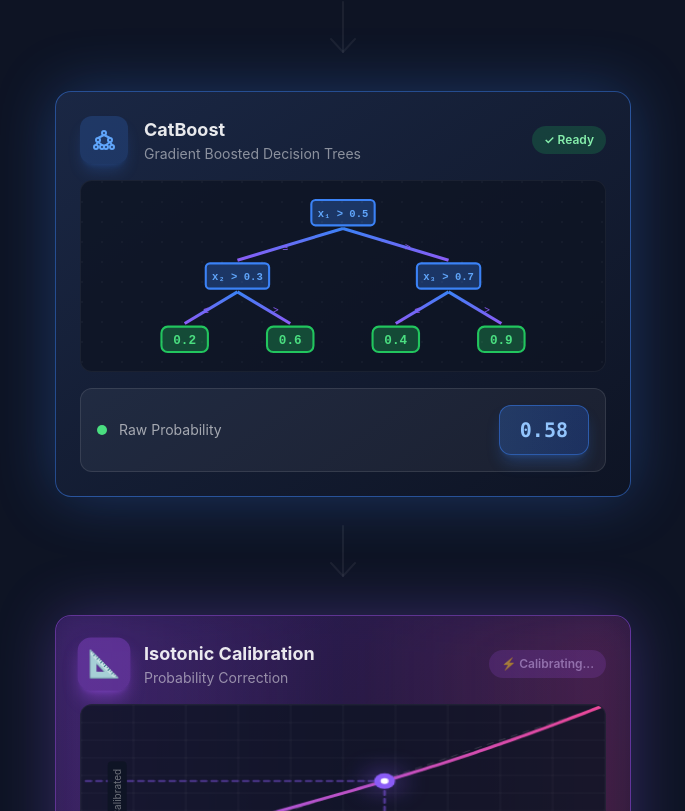
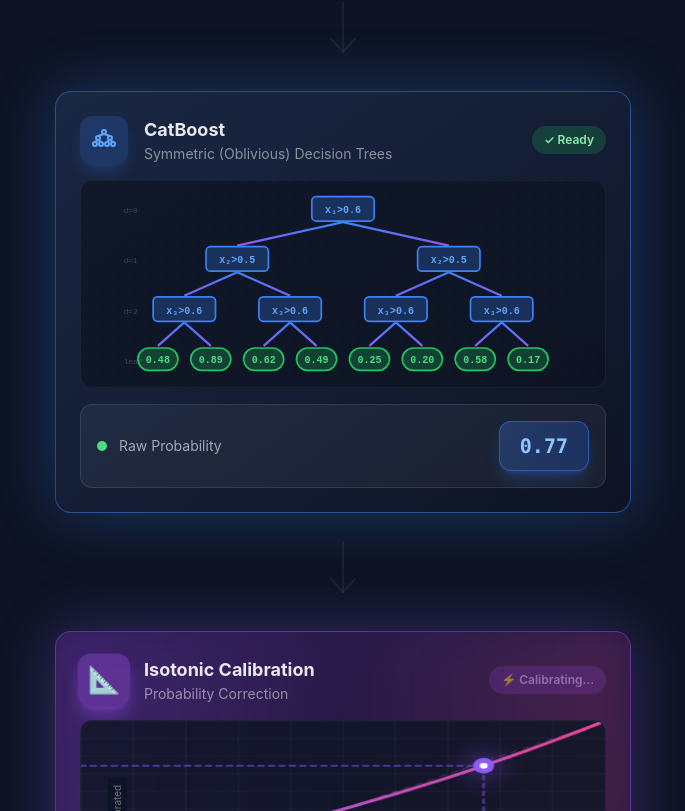
Before and after one commit to ag-algolab/ag-algolab.github.io, a React (Vite) app: page /#/fraud-risk-scoring in a window 1280 px wide. Shown: the part 969-1780 px from the top of the page, without its empty margins (297-982 px from the left). Built offline with nearby package versions, Linux system fonts and the light colour scheme.

Commit message:
Integrate tree values into CatBoost visualizer
Added state for tree values and updated visualizer components to use these values.

```diff
--- a/src/pages/FraudRiskScoring.jsx
+++ b/src/pages/FraudRiskScoring.jsx
@@ -6,11 +6,25 @@ function AnimatedPipeline() {
   const [calibratedProba, setCalibratedProba] = useState(0.68);
   const [activeStep, setActiveStep] = useState(0);
   const [isTransferring, setIsTransferring] = useState(0);
+  const [treeValues, setTreeValues] = useState({
+    thresholds: [0.5, 0.3, 0.3, 0.7, 0.7],
+    leaves: [0.12, 0.34, 0.28, 0.45, 0.52, 0.67, 0.71, 0.89]
+  });
 
   useEffect(() => {
     const runCycle = () => {
       const newRaw = Math.random() * 0.5 + 0.35;
       const newCalibrated = Math.min(0.95, Math.max(0.08, newRaw * (0.85 + Math.random() * 0.25)));
+
+      // Generate new tree values
+      const newThresholds = [
+        (Math.random() * 0.4 + 0.3).toFixed(1),
+        (Math.random() * 0.3 + 0.2).toFixed(1),
+        (Math.random() * 0.3 + 0.2).toFixed(1),
+        (Math.random() * 0.3 + 0.5).toFixed(1),
+        (Math.random() * 0.3 + 0.5).toFixed(1),
+      ];
+      const newLeaves = Array(8).fill(0).map(() => (Math.random() * 0.85 + 0.05).toFixed(2));
 
       setActiveStep(0);
       setIsTransferring(0);
@@ -21,6 +35,10 @@ function AnimatedPipeline() {
         setIsTransferring(0);
         setActiveStep(1);
         setRawProba(newRaw);
+        setTreeValues({
+          thresholds: newThresholds,
+          leaves: newLeaves
+        });
       }, 800);
 
       setTimeout(() => setIsTransferring(2), 3800);
@@ -72,7 +90,7 @@ function AnimatedPipeline() {
         </div>
 
         <AnimatedArrow active={isTransferring === 1} />
-        <CatBoostVisualizer active={activeStep >= 1} processing={activeStep === 1 && isTransferring === 0} rawProba={rawProba} />
+        <CatBoostVisualizer active={activeStep >= 1} processing={activeStep === 1 && isTransferring === 0} rawProba={rawProba} treeValues={treeValues} />
         <AnimatedArrow active={isTransferring === 2} />
         <IsotonicCalibrationVisualizer active={activeStep >= 2} processing={activeStep === 2 && isTransferring === 0} inputProba={rawProba} outputProba={calibratedProba} />
         <AnimatedArrow active={isTransferring === 3} />
@@ -135,61 +153,97 @@ function AnimatedArrow({ active }) {
   );
 }
 
-/* ================= DECISION TREE VISUALIZATION ================= */
-function DecisionTreeViz({ active, processing }) {
-  const [activeNodes, setActiveNodes] = useState([]);
-  const [activePath, setActivePath] = useState([]);
+/* ================= SYMMETRIC DECISION TREE (CATBOOST OBLIVIOUS TREE) ================= */
+function SymmetricTreeViz({ active, processing, treeValues }) {
+  const [activeLevel, setActiveLevel] = useState(-1);
 
   useEffect(() => {
     if (!processing) {
-      if (active) {
-        setActiveNodes([0, 1, 2, 3, 4, 5, 6]);
-        setActivePath([0, 1, 2, 3, 4, 5]);
-      }
+      if (active) setActiveLevel(3);
       return;
     }
 
-    const sequence = [
-      { nodes: [0], paths: [] },
-      { nodes: [0, 1, 2], paths: [0, 1] },
-      { nodes: [0, 1, 2, 3, 4], paths: [0, 1, 2, 3] },
-      { nodes: [0, 1, 2, 3, 4, 5, 6], paths: [0, 1, 2, 3, 4, 5] },
+    setActiveLevel(0);
+    const timers = [
+      setTimeout(() => setActiveLevel(1), 600),
+      setTimeout(() => setActiveLevel(2), 1200),
+      setTimeout(() => setActiveLevel(3), 1800),
     ];
 
-    let step = 0;
-    setActiveNodes(sequence[0].nodes);
-    setActivePath(sequence[0].paths);
-
-    const interval = setInterval(() => {
-      step = (step + 1) % sequence.length;
-      setActiveNodes(sequence[step].nodes);
-      setActivePath(sequence[step].paths);
-    }, 700);
-
-    return () => clearInterval(interval);
+    return () => timers.forEach(clearTimeout);
   }, [processing, active]);
 
-  const nodes = [
-    { id: 0, x: 200, y: 30, label: "x₁ > 0.5", isLeaf: false },
-    { id: 1, x: 100, y: 90, label: "x₂ > 0.3", isLeaf: false },
-    { id: 2, x: 300, y: 90, label: "x₃ > 0.7", isLeaf: false },
-    { id: 3, x: 50, y: 150, label: "0.2", isLeaf: true },
-    { id: 4, x: 150, y: 150, label: "0.6", isLeaf: true },
-    { id: 5, x: 250, y: 150, label: "0.4", isLeaf: true },
-    { id: 6, x: 350, y: 150, label: "0.9", isLeaf: true },
+  // Symmetric/Oblivious tree structure for CatBoost
+  // All nodes at same depth use the SAME split condition
+  //
+  //                    [x₁ > t₁]                     Level 0 (depth 0)
+  //                   /         \
+  //           [x₂ > t₂]         [x₂ > t₂]            Level 1 (depth 1) - SAME condition
+  //           /      \          /      \
+  //      [x₃>t₃]  [x₃>t₃]  [x₃>t₃]  [x₃>t₃]          Level 2 (depth 2) - SAME condition
+  //      / \      / \      / \      / \
+  //     L0 L1    L2 L3    L4 L5    L6 L7              Level 3 (leaves)
+
+  const { thresholds, leaves } = treeValues;
+
+  // Node positions for symmetric tree
+  const levelY = [25, 70, 115, 160];
+  const nodeRadius = 18;
+
+  // Calculate x positions for each level (perfectly symmetric)
+  const getNodesAtLevel = (level) => {
+    const count = Math.pow(2, level);
+    const totalWidth = 380;
+    const startX = 10;
+    const spacing = totalWidth / count;
+    return Array(count).fill(0).map((_, i) => startX + spacing * (i + 0.5));
+  };
+
+  const level0X = getNodesAtLevel(0);
+  const level1X = getNodesAtLevel(1);
+  const level2X = getNodesAtLevel(2);
+  const level3X = getNodesAtLevel(3);
+
+  const decisionNodes = [
+    // Level 0
+    { id: 0, x: level0X[0], y: levelY[0], level: 0, label: `x₁>${thresholds[0]}` },
+    // Level 1 (same condition)
+    { id: 1, x: level1X[0], y: levelY[1], level: 1, label: `x₂>${thresholds[1]}` },
+    { id: 2, x: level1X[1], y: levelY[1], level: 1, label: `x₂>${thresholds[2]}` },
+    // Level 2 (same condition)
+    { id: 3, x: level2X[0], y: levelY[2], level: 2, label: `x₃>${thresholds[3]}` },
+    { id: 4, x: level2X[1], y: levelY[2], level: 2, label: `x₃>${thresholds[4]}` },
+    { id: 5, x: level2X[2], y: levelY[2], level: 2, label: `x₃>${thresholds[3]}` },
+    { id: 6, x: level2X[3], y: levelY[2], level: 2, label: `x₃>${thresholds[4]}` },
   ];
 
+  const leafNodes = level3X.map((x, i) => ({
+    id: 7 + i,
+    x,
+    y: levelY[3],
+    level: 3,
+    label: leaves[i],
+    isLeaf: true
+  }));
+
+  const allNodes = [...decisionNodes, ...leafNodes];
+
+  // Edges connecting nodes
   const edges = [
-    { id: 0, from: 0, to: 1, label: "≤" },
-    { id: 1, from: 0, to: 2, label: ">" },
-    { id: 2, from: 1, to: 3, label: "≤" },
-    { id: 3, from: 1, to: 4, label: ">" },
-    { id: 4, from: 2, to: 5, label: "≤" },
-    { id: 5, from: 2, to: 6, label: ">" },
+    // From root
+    { from: 0, to: 1 }, { from: 0, to: 2 },
+    // From level 1
+    { from: 1, to: 3 }, { from: 1, to: 4 },
+    { from: 2, to: 5 }, { from: 2, to: 6 },
+    // From level 2 to leaves
+    { from: 3, to: 7 }, { from: 3, to: 8 },
+    { from: 4, to: 9 }, { from: 4, to: 10 },
+    { from: 5, to: 11 }, { from: 5, to: 12 },
+    { from: 6, to: 13 }, { from: 6, to: 14 },
   ];
 
   return (
-    <svg viewBox="0 0 400 180" className="w-full h-full">
+    <svg viewBox="0 0 400 185" className="w-full h-full">
       <defs>
         <filter id="nodeGlow">
           <feGaussianBlur stdDeviation="4" result="coloredBlur" />
@@ -204,98 +258,114 @@ function DecisionTreeViz({ active, processing }) {
         </linearGradient>
       </defs>
 
-      {edges.map((edge) => {
-        const from = nodes[edge.from];
-        const to = nodes[edge.to];
-        const isActive = activePath.includes(edge.id);
+      {/* Edges */}
+      {edges.map((edge, idx) => {
+        const fromNode = allNodes[edge.from];
+        const toNode = allNodes[edge.to];
+        const isActive = activeLevel >= toNode.level;
 
         return (
-          <g key={edge.id}>
           <line
-              x1={from.x}
-              y1={from.y + 15}
-              x2={to.x}
-              y2={to.y - 15}
-              stroke={isActive ? "url(#edgeGradient)" : "rgba(255,255,255,0.15)"}
-              strokeWidth={isActive ? 3 : 1.5}
+            key={idx}
+            x1={fromNode.x}
+            y1={fromNode.y + 12}
+            x2={toNode.x}
+            y2={toNode.y - 12}
+            stroke={isActive ? "url(#edgeGradient)" : "rgba(255,255,255,0.12)"}
+            strokeWidth={isActive ? 2 : 1}
             className="transition-all duration-500"
             filter={isActive && processing ? "url(#nodeGlow)" : ""}
           />
-            <text
-              x={(from.x + to.x) / 2 + (edge.label === ">" ? 8 : -8)}
-              y={(from.y + to.y) / 2 + 5}
-              fill={isActive ? "rgba(139,92,246,0.9)" : "rgba(255,255,255,0.3)"}
-              fontSize="10"
-              className="transition-all duration-500"
-            >
-              {edge.label}
-            </text>
-          </g>
         );
       })}
 
-      {nodes.map((node) => {
-        const isActive = activeNodes.includes(node.id);
-        const isProcessing = processing && isActive;
+      {/* Decision Nodes */}
+      {decisionNodes.map((node) => {
+        const isActive = activeLevel >= node.level;
+        const isCurrentLevel = processing && activeLevel === node.level;
 
         return (
-          <g key={node.id} className="transition-all duration-500">
-            {node.isLeaf ? (
+          <g key={node.id}>
             <rect
-                x={node.x - 22}
-                y={node.y - 12}
-                width={44}
-                height={24}
-                rx={6}
-                fill={isActive ? "rgba(34,197,94,0.3)" : "rgba(255,255,255,0.05)"}
-                stroke={isActive ? "#22c55e" : "rgba(255,255,255,0.2)"}
-                strokeWidth={isActive ? 2 : 1}
-                filter={isProcessing ? "url(#nodeGlow)" : ""}
+              x={node.x - 28}
+              y={node.y - 11}
+              width={56}
+              height={22}
+              rx={4}
+              fill={isActive ? "rgba(59,130,246,0.25)" : "rgba(255,255,255,0.05)"}
+              stroke={isActive ? "#3b82f6" : "rgba(255,255,255,0.15)"}
+              strokeWidth={isActive ? 1.5 : 1}
+              filter={isCurrentLevel ? "url(#nodeGlow)" : ""}
               className="transition-all duration-500"
             />
-            ) : (
-              <rect
-                x={node.x - 30}
-                y={node.y - 12}
-                width={60}
-                height={24}
-                rx={4}
-                fill={isActive ? "rgba(59,130,246,0.3)" : "rgba(255,255,255,0.05)"}
-                stroke={isActive ? "#3b82f6" : "rgba(255,255,255,0.2)"}
-                strokeWidth={isActive ? 2 : 1}
-                filter={isProcessing ? "url(#nodeGlow)" : ""}
-                className="transition-all duration-500"
-              />
-            )}
-
             <text
               x={node.x}
               y={node.y + 4}
               textAnchor="middle"
-              fill={isActive ? (node.isLeaf ? "#4ade80" : "#60a5fa") : "rgba(255,255,255,0.4)"}
-              fontSize={node.isLeaf ? "12" : "10"}
+              fill={isActive ? "#60a5fa" : "rgba(255,255,255,0.4)"}
+              fontSize="9"
               fontFamily="monospace"
               fontWeight={isActive ? "600" : "400"}
               className="transition-all duration-500"
             >
               {node.label}
             </text>
-
-            {isProcessing && !node.isLeaf && (
-              <circle cx={node.x} cy={node.y} r="20" fill="none" stroke="#3b82f6" strokeWidth="2" opacity="0.5">
-                <animate attributeName="r" from="15" to="30" dur="1s" repeatCount="indefinite" />
-                <animate attributeName="opacity" from="0.6" to="0" dur="1s" repeatCount="indefinite" />
+            {isCurrentLevel && (
+              <circle cx={node.x} cy={node.y} r="18" fill="none" stroke="#3b82f6" strokeWidth="2" opacity="0.4">
+                <animate attributeName="r" from="14" to="28" dur="0.8s" repeatCount="indefinite" />
+                <animate attributeName="opacity" from="0.5" to="0" dur="0.8s" repeatCount="indefinite" />
               </circle>
             )}
           </g>
         );
       })}
+
+      {/* Leaf Nodes */}
+      {leafNodes.map((node) => {
+        const isActive = activeLevel >= 3;
+        const isCurrentLevel = processing && activeLevel === 3;
+
+        return (
+          <g key={node.id}>
+            <rect
+              x={node.x - 18}
+              y={node.y - 10}
+              width={36}
+              height={20}
+              rx={10}
+              fill={isActive ? "rgba(34,197,94,0.25)" : "rgba(255,255,255,0.05)"}
+              stroke={isActive ? "#22c55e" : "rgba(255,255,255,0.15)"}
+              strokeWidth={isActive ? 1.5 : 1}
+              filter={isCurrentLevel ? "url(#nodeGlow)" : ""}
+              className="transition-all duration-500"
+            />
+            <text
+              x={node.x}
+              y={node.y + 3}
+              textAnchor="middle"
+              fill={isActive ? "#4ade80" : "rgba(255,255,255,0.4)"}
+              fontSize="9"
+              fontFamily="monospace"
+              fontWeight={isActive ? "600" : "400"}
+              className="transition-all duration-500"
+            >
+              {node.label}
+            </text>
+          </g>
+        );
+      })}
+
+      {/* Level labels */}
+      <text x="3" y={levelY[0] + 4} fill="rgba(255,255,255,0.2)" fontSize="7" fontFamily="monospace">d=0</text>
+      <text x="3" y={levelY[1] + 4} fill="rgba(255,255,255,0.2)" fontSize="7" fontFamily="monospace">d=1</text>
+      <text x="3" y={levelY[2] + 4} fill="rgba(255,255,255,0.2)" fontSize="7" fontFamily="monospace">d=2</text>
+      <text x="3" y={levelY[3] + 4} fill="rgba(255,255,255,0.2)" fontSize="7" fontFamily="monospace">leaf</text>
     </svg>
   );
 }
 
 /* ================= CATBOOST VISUALIZER ================= */
-function CatBoostVisualizer({ active, processing, rawProba }) {
+function CatBoostVisualizer({ active, processing, rawProba, treeValues }) {
   const [displayProba, setDisplayProba] = useState(rawProba);
 
   useEffect(() => {
@@ -344,24 +414,24 @@ function CatBoostVisualizer({ active, processing, rawProba }) {
             }`}
           >
             <svg className="w-6 h-6" viewBox="0 0 24 24" fill="none" stroke={active ? "#60a5fa" : "#ffffff40"} strokeWidth="2">
-              <circle cx="12" cy="5" r="2" />
-              <circle cx="6" cy="12" r="2" />
-              <circle cx="18" cy="12" r="2" />
-              <circle cx="4" cy="19" r="2" />
-              <circle cx="10" cy="19" r="2" />
-              <circle cx="14" cy="19" r="2" />
-              <circle cx="20" cy="19" r="2" />
-              <line x1="12" y1="7" x2="6" y2="10" />
-              <line x1="12" y1="7" x2="18" y2="10" />
-              <line x1="6" y1="14" x2="4" y2="17" />
-              <line x1="6" y1="14" x2="10" y2="17" />
-              <line x1="18" y1="14" x2="14" y2="17" />
-              <line x1="18" y1="14" x2="20" y2="17" />
+              <circle cx="12" cy="4" r="2" />
+              <circle cx="6" cy="10" r="2" />
+              <circle cx="18" cy="10" r="2" />
+              <circle cx="3" cy="16" r="2" />
+              <circle cx="9" cy="16" r="2" />
+              <circle cx="15" cy="16" r="2" />
+              <circle cx="21" cy="16" r="2" />
+              <line x1="12" y1="6" x2="6" y2="8" />
+              <line x1="12" y1="6" x2="18" y2="8" />
+              <line x1="6" y1="12" x2="3" y2="14" />
+              <line x1="6" y1="12" x2="9" y2="14" />
+              <line x1="18" y1="12" x2="15" y2="14" />
+              <line x1="18" y1="12" x2="21" y2="14" />
             </svg>
           </div>
           <div className="flex-1">
             <h3 className="font-bold text-lg text-white/90">CatBoost</h3>
-            <p className="text-sm text-white/50">Gradient Boosted Decision Trees</p>
+            <p className="text-sm text-white/50">Symmetric (Oblivious) Decision Trees</p>
           </div>
           <div
             className={`px-3 py-1.5 rounded-full text-xs font-semibold transition-all duration-500 ${
@@ -376,15 +446,15 @@ function CatBoostVisualizer({ active, processing, rawProba }) {
           </div>
         </div>
 
-        <div className="relative h-48 mb-4 rounded-xl bg-[#0e1424]/80 border border-white/5 overflow-hidden">
+        <div className="relative h-52 mb-4 rounded-xl bg-[#0e1424]/80 border border-white/5 overflow-hidden">
           <div
             className="absolute inset-0 opacity-20"
             style={{
-              backgroundImage: "radial-gradient(circle at 1px 1px, rgba(255,255,255,0.15) 1px, transparent 0)",
-              backgroundSize: "20px 20px",
+              backgroundImage: "radial-gradient(circle at 1px 1px, rgba(255,255,255,0.1) 1px, transparent 0)",
+              backgroundSize: "16px 16px",
             }}
           />
-          <DecisionTreeViz active={active} processing={processing} />
+          <SymmetricTreeViz active={active} processing={processing} treeValues={treeValues} />
         </div>
 
         <div className="flex items-center justify-between p-4 rounded-xl bg-white/5 border border-white/10">
```
Lines whose indentation alone changed are shown as unchanged.
